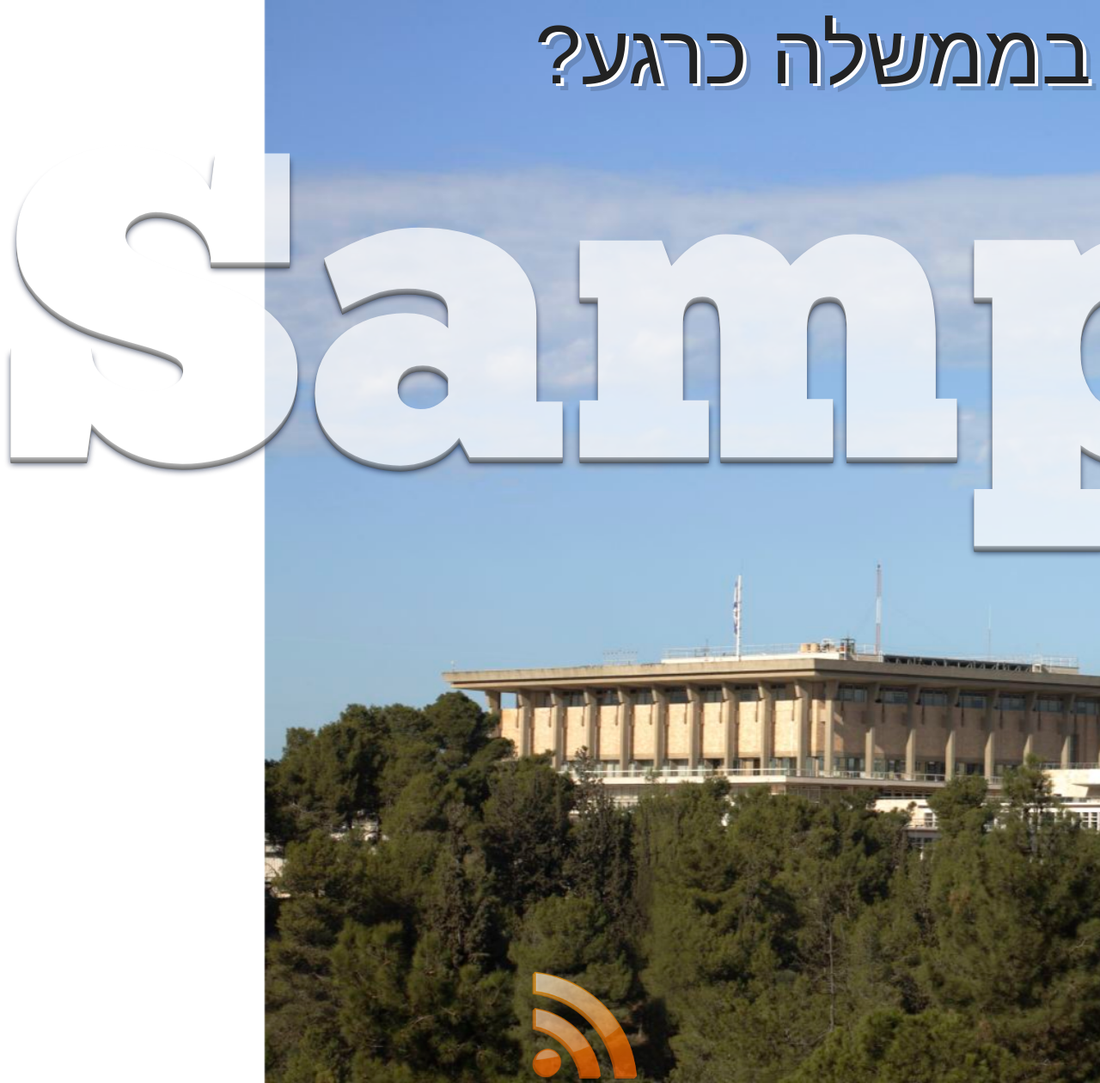
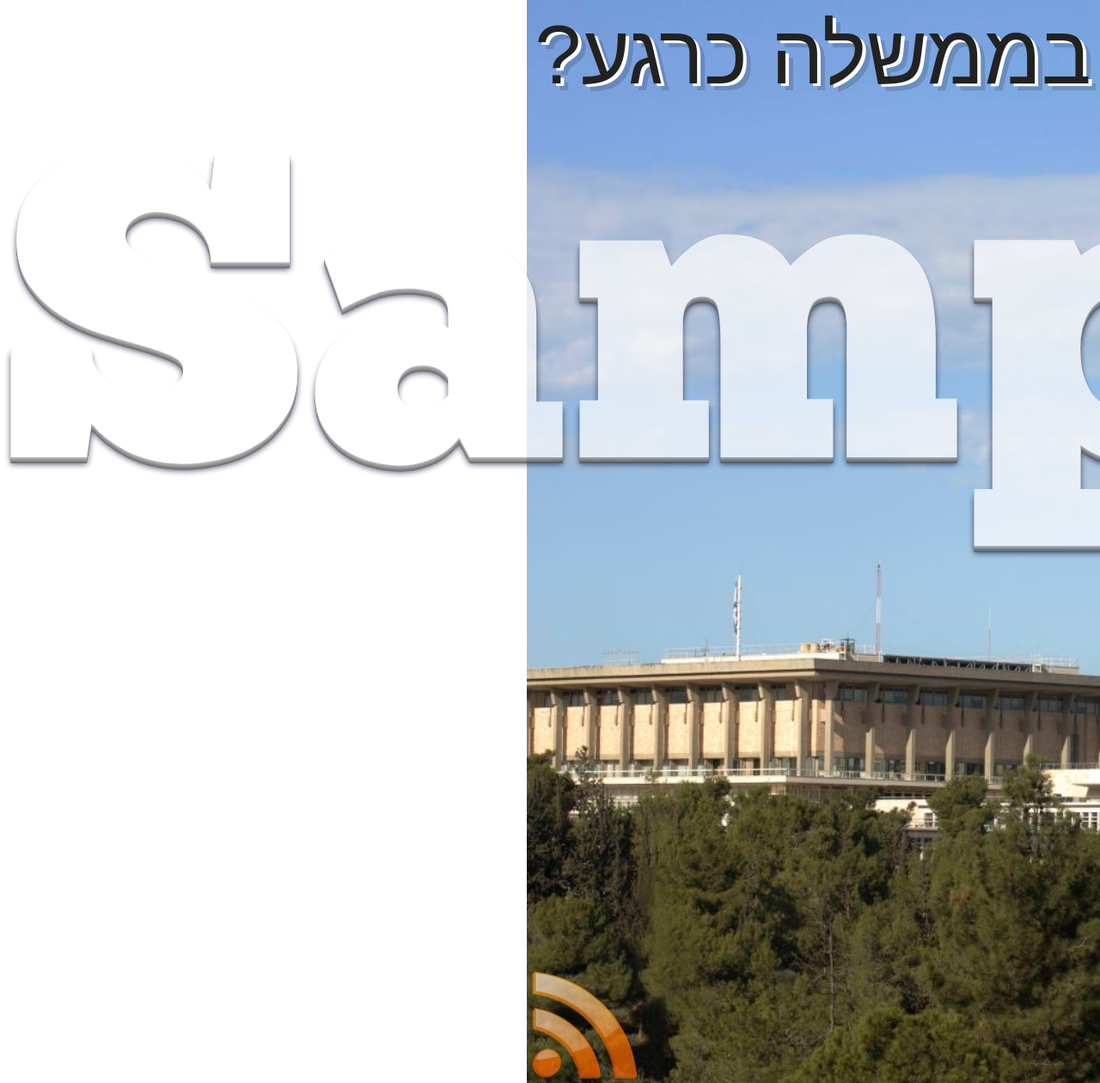
Before and after one commit to shaybarak/israeli-government, a Flask app: template src/templates/howmany.html in a window 1280 px wide; the page is wider, and only the part inside the window is pictured. Shown: that part at 86% size. Run offline with Flask 2, Linux system fonts and the light colour scheme; the template is opened without the code that fills it: most values are stand-ins (such as "Sample title", 1, 10 or a date in 2020); some libraries are stand-ins or nearby versions.

Commit message:
Revert "Background cover for portrait orientation"
This reverts commit caf4ded0b305c2870b8ecdbc65e9376881b1e81e.

```diff
--- a/src/static/howmany.css
+++ b/src/static/howmany.css
@@ -11,6 +11,9 @@
 
 body {
 	direction: rtl;
+	background: url('mishkan-background.jpg') no-repeat center center fixed;
+	background-size: 100%; /* For browsers that don't support cover */
+	background-size: cover;
 	text-align: center;
 }
 
@@ -33,23 +36,3 @@ body {
 	bottom: 0px;
 	opacity: 0.7;
 }
-
-#bg {
-	position:fixed;
-	top:-50%;
-	left:-50%;
-	width:200%;
-	height:200%;
-	z-index: -1;
-}
-
-#bg img {
-	position:absolute;
-	top:0;
-	left:0;
-	right:0;
-	bottom:0;
-	margin:auto;
-	min-width:50%;
-	min-height:50%;
-}
--- a/src/templates/howmany.html
+++ b/src/templates/howmany.html
@@ -18,9 +18,6 @@
 	  js.src = "//connect.facebook.net/en_US/all.js#xfbml=1";
 	  fjs.parentNode.insertBefore(js, fjs);
 	}(document, 'script', 'facebook-jssdk'));</script>
-	<div id="bg">
-		<img src="static/mishkan-background.jpg">
-	</div>
 	<div id="howmany">
 		כמה אנשים יש בממשלה כרגע?
 	</div>
```
